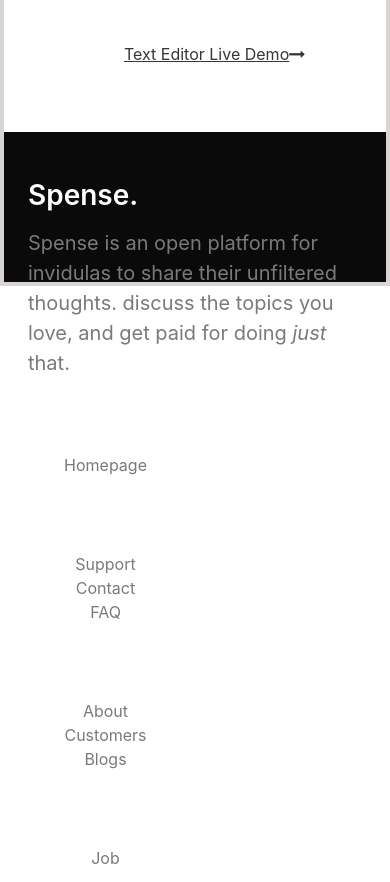
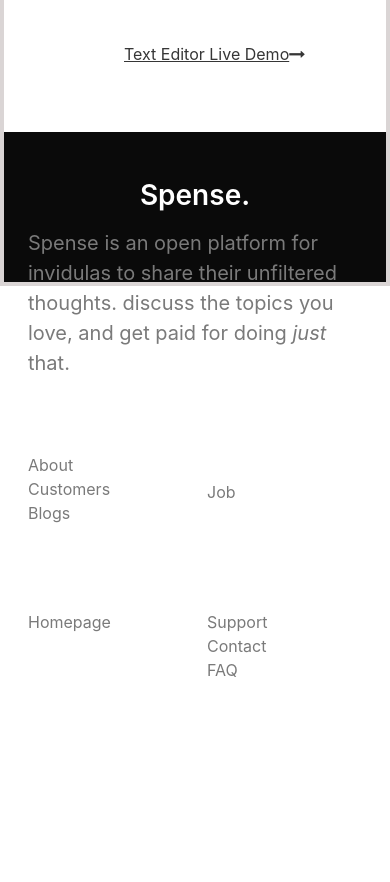
Before and after one commit to engnurulamin/spense-website, a plain HTML site: page index.html in a window 390 px wide. Shown: the part 3620-4502 px from the top of the page. After the commit the page ends 4314 px from the top, so only its background shows below. Drawn offline with nearby package versions, Linux system fonts and the light colour scheme; files that its build step writes are made by us from their sources.

Commit message:
hidden footer

```diff
--- a/index.html
+++ b/index.html
@@ -167,26 +167,27 @@
         </div>
       </div>
     </section>
-    <footer class="footer has-background-black has-text-white">
-      <div class="content">
-        <div class="columns is-multiline">
-          <div class="column is-4-desktop is-12-mobile">
+    <!-- footer for desktop -->
+    <footer class="footer has-background-black">
+      <div class="content has-text-left">
+        <div class="columns is-hidden-mobile">
+          <div class="column is-4-desktop">
             <h2 class="titel is-6 has-text-white has-tex-left">Spense.</h2>
             <p class="content is-size-5 has-text-grey">Spense is an open platform for invidulas to share their unfiltered thoughts. discuss the topics you love,
               and get paid for doing <em> just </em> that.
             </p>
           </div>
-          <div class="column is-2-desktop is-6-mobile has-text-centered">
+              <div class="column is-2">
                 <h3 class="subtitle has-text-white"> Sitemap</h3>
                   <a class="has-text-grey">Homepage</a>
               </div>
-          <div class="column is-2-desktop is-6-mobile has-text-centered">
+              <div class="column is-2-">
                 <h3 class="subtitle has-text-white">Resources</h3>
                   <a style="display: block;" class="has-text-grey">Support</a>
                   <a style="display: block;" class="has-text-grey">Contact</a>
                   <a style="display: block;" class="has-text-grey">FAQ</a>
               </div>
-          <div class="column is-2-desktop is-6-mobile has-text-centered">
+              <div class="column is-2">
                 <h3 class="subtitle has-text-white">Company</h3>
                 <a style="display: block;" class="has-text-grey">About</a>
                 <a style="display: block;" class="has-text-grey">Customers</a>
@@ -195,10 +196,41 @@
 
 
               </div>
-          <div class="column is-2-desktop is-6-mobile has-text-centered">
-            <h3 class="subtitle has-text-white">Oppotunities</h3>
+              <div class="column is-2">
+                <h3 class="subtitle has-text-white">Opportunities</h3>
                 <a style="display: block;" class="has-text-grey">Job</a>
 
+              </div>
+            </div>
+              <div class="columns is-mobile is-hidden-desktop">
+                <div class="column is-12-mobile">   <h2 class="titel is-6 has-text-white has-text-centered">Spense.</h2>
+                  <p class="content is-size-5 has-text-grey">Spense is an open platform for invidulas to share their unfiltered thoughts. discuss the topics you love,
+                    and get paid for doing <em> just </em> that.
+                  </p></div>
+              </div>
+              <div class="columns is-mobile is-hidden-desktop">
+                <div class="column is-6-mobile">
+                  <h3 class="subtitle has-text-white">Company</h3>
+                <a style="display: block;" class="has-text-grey">About</a>
+                <a style="display: block;" class="has-text-grey">Customers</a>
+                <a style="display: block;" class="has-text-grey">Blogs</a>
+                </div>
+                <div class="column is-6-mobile"><h3 class="subtitle has-text-white">Opportunities</h3>
+                  <a style="display: block;" class="has-text-grey">Job</a>
+
+                </div></div>
+              </div>
+              <div class="columns is-mobile is-hidden-desktop">
+                <div class="column is-6-mobile">
+                  <h3 class="subtitle has-text-white"> Sitemap</h3>
+                  <a class="has-text-grey">Homepage</a>
+                </div>
+                <div class="column is-6-mobile">
+                  <h3 class="subtitle has-text-white">Resources</h3>
+                  <a style="display: block;" class="has-text-grey">Support</a>
+                  <a style="display: block;" class="has-text-grey">Contact</a>
+                  <a style="display: block;" class="has-text-grey">FAQ</a>
+                </div>
               </div>
               </div>
       </div>
```
Lines whose indentation alone changed are shown as unchanged.
